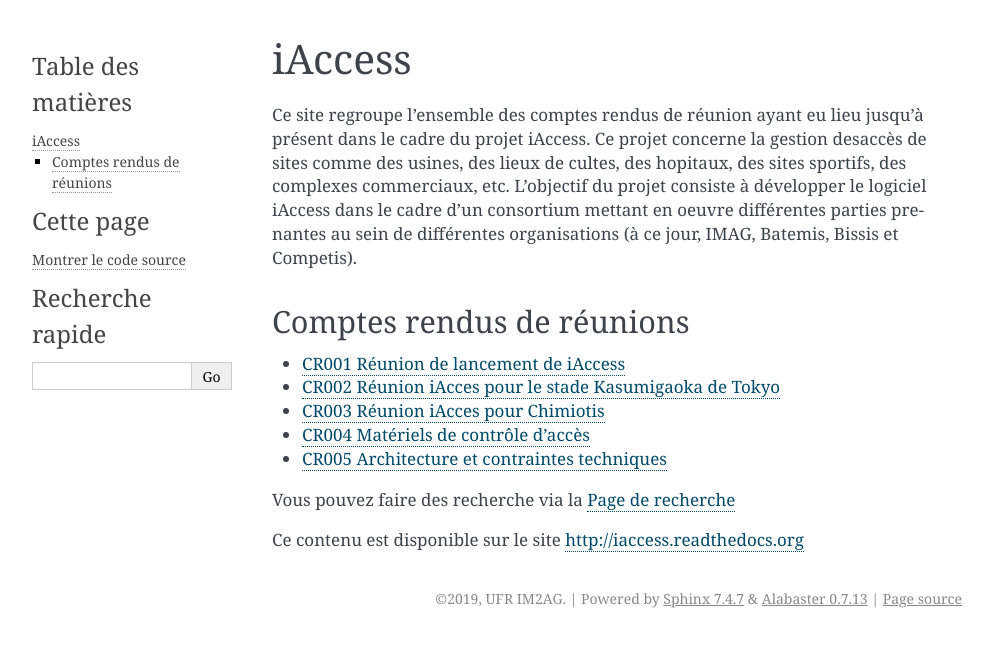
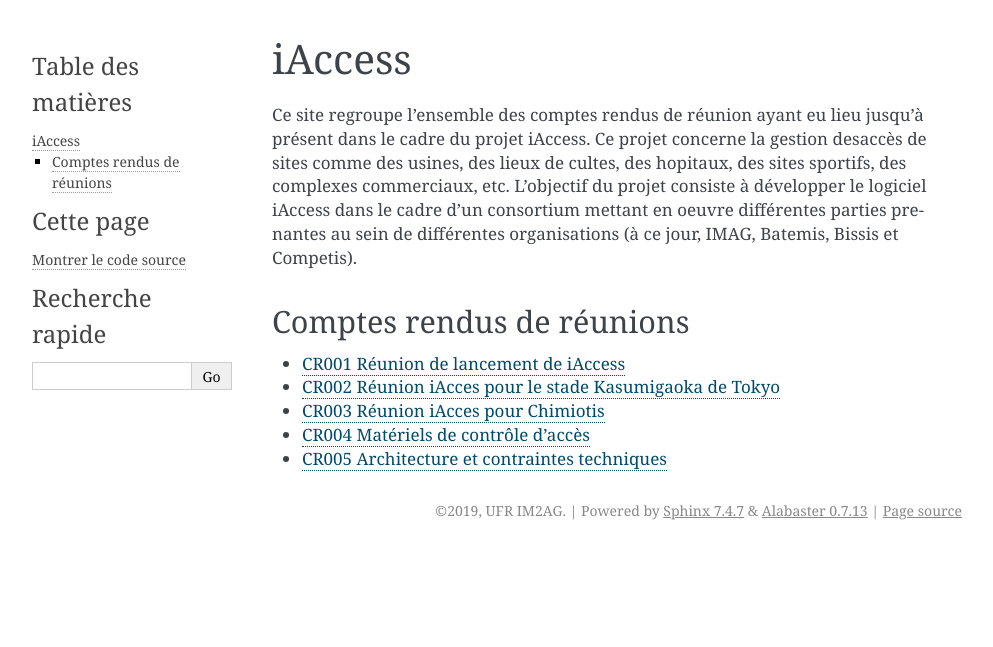
Before and after one commit to cyrilled/iAccess, a Sphinx documentation site: the page built from source/index.rst, in a window 1280 px wide. Shown: the top 647 px of the page, without its empty margins (148-1141 px from the left). Built offline with Sphinx 7.4.7, drawn with Linux system fonts in a browser that asks for light colours.

Commit message:
Update index.rst

```diff
--- a/source/index.rst
+++ b/source/index.rst
@@ -19,7 +19,3 @@
     res/CR003.rst
     res/CR004.rst
     res/CR005.rst
-
-Vous pouvez faire des recherche via la :ref:`search`
-
-Ce contenu est disponible sur le site http://iaccess.readthedocs.org
```
